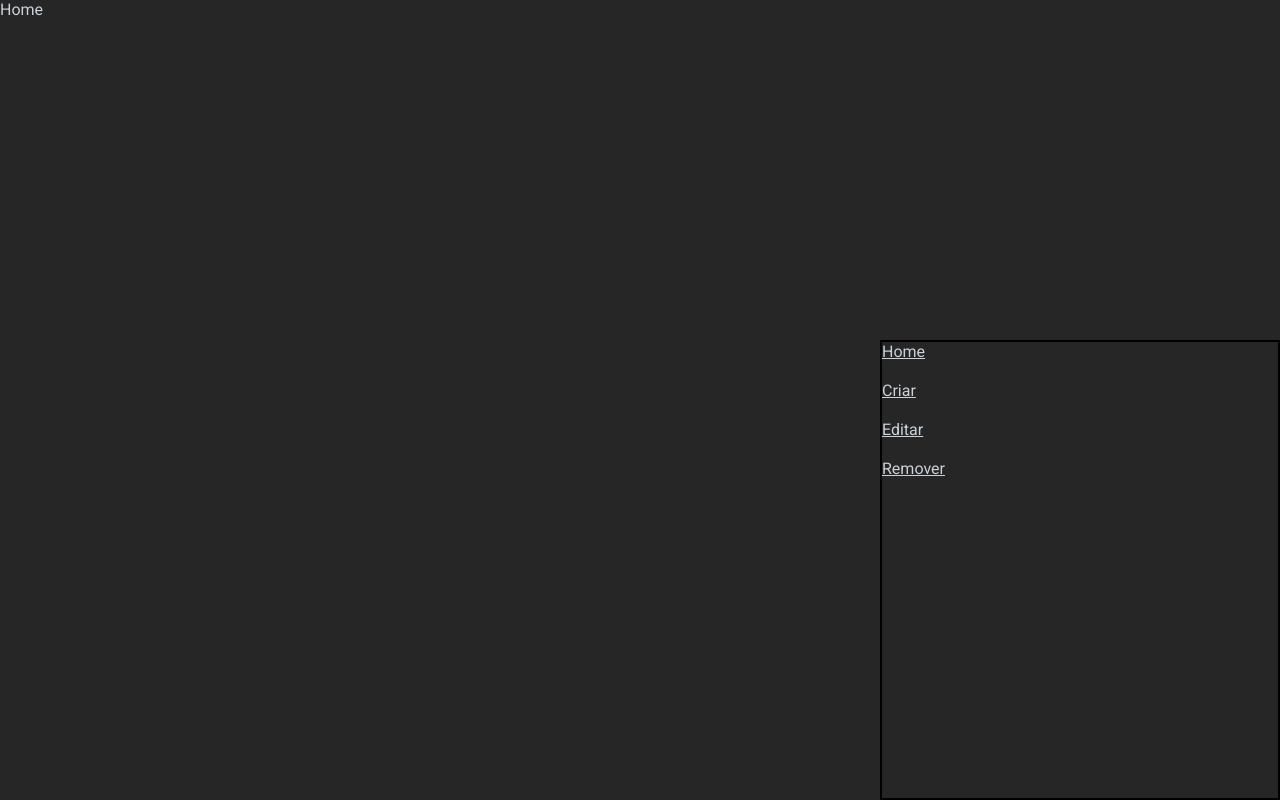
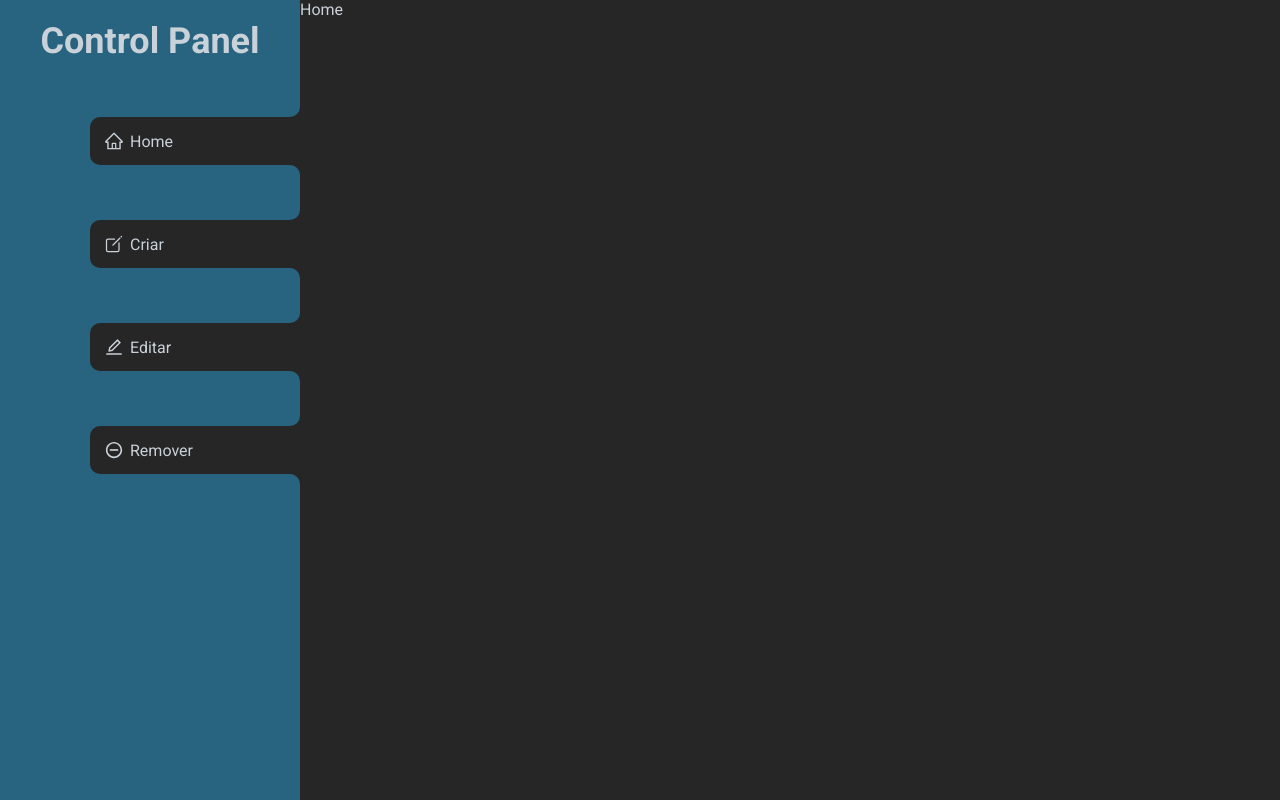
Before and after one commit to flpsoares/portfolio-panel, a React (Create React App) app: page / in a window 1280 px wide. Built offline with nearby package versions, Linux system fonts and the light colour scheme.

Commit message:
feat: create sidear

```diff
--- a/src/components/SideBar/index.tsx
+++ b/src/components/SideBar/index.tsx
@@ -1,14 +1,35 @@
-import { Container } from './style'
+import { Container, Logo, Wrapper } from './style'
 
-import { Link } from 'react-router-dom'
+import { ButtonSideBar } from '../ButtonSideBar'
+
+import { IoCreateOutline } from 'react-icons/io5'
+import { IoMdRemoveCircleOutline } from 'react-icons/io'
+import { AiOutlineEdit, AiOutlineHome } from 'react-icons/ai'
 
 export const SideBar: React.FC = () => {
   return (
     <Container>
-      <Link to="/">Home</Link>
-      <Link to="/create">Criar</Link>
-      <Link to="/edit">Editar</Link>
-      <Link to="/remove">Remover</Link>
+      <Logo>
+        <span>Control Panel</span>
+      </Logo>
+      <Wrapper>
+        <ButtonSideBar icon={<AiOutlineHome size={20} />} path="/" title="Home" />
+        <ButtonSideBar
+          icon={<IoCreateOutline size={20} />}
+          path="/create"
+          title="Criar"
+        />
+        <ButtonSideBar
+          icon={<AiOutlineEdit size={20} />}
+          path="/edit"
+          title="Editar"
+        />
+        <ButtonSideBar
+          icon={<IoMdRemoveCircleOutline size={20} />}
+          path="/remove"
+          title="Remover"
+        />
+      </Wrapper>
     </Container>
   )
 }
--- a/src/components/SideBar/style.ts
+++ b/src/components/SideBar/style.ts
@@ -1,14 +1,31 @@
 import styled from 'styled-components'
 
 export const Container = styled.div`
-  width: 400px;
+  width: 300px;
   height: 100%;
-
-  grid-area: sidebar;
-
-  border: 2px solid black;
 
   display: flex;
   flex-direction: column;
-  gap: 20px;
+
+  background: var(--primary);
 `
+
+export const Logo = styled.div`
+  text-align: center;
+
+  margin-top: 20px;
+  span {
+    color: var(--text-primary);
+    font-size: 36px;
+    font-weight: 600;
+  }
+`
+
+export const Wrapper = styled.div`
+  display: flex;
+  flex-direction: column;
+  align-items: flex-end;
+  gap: 35px;
+
+  margin-top: 45px;
+`
```
